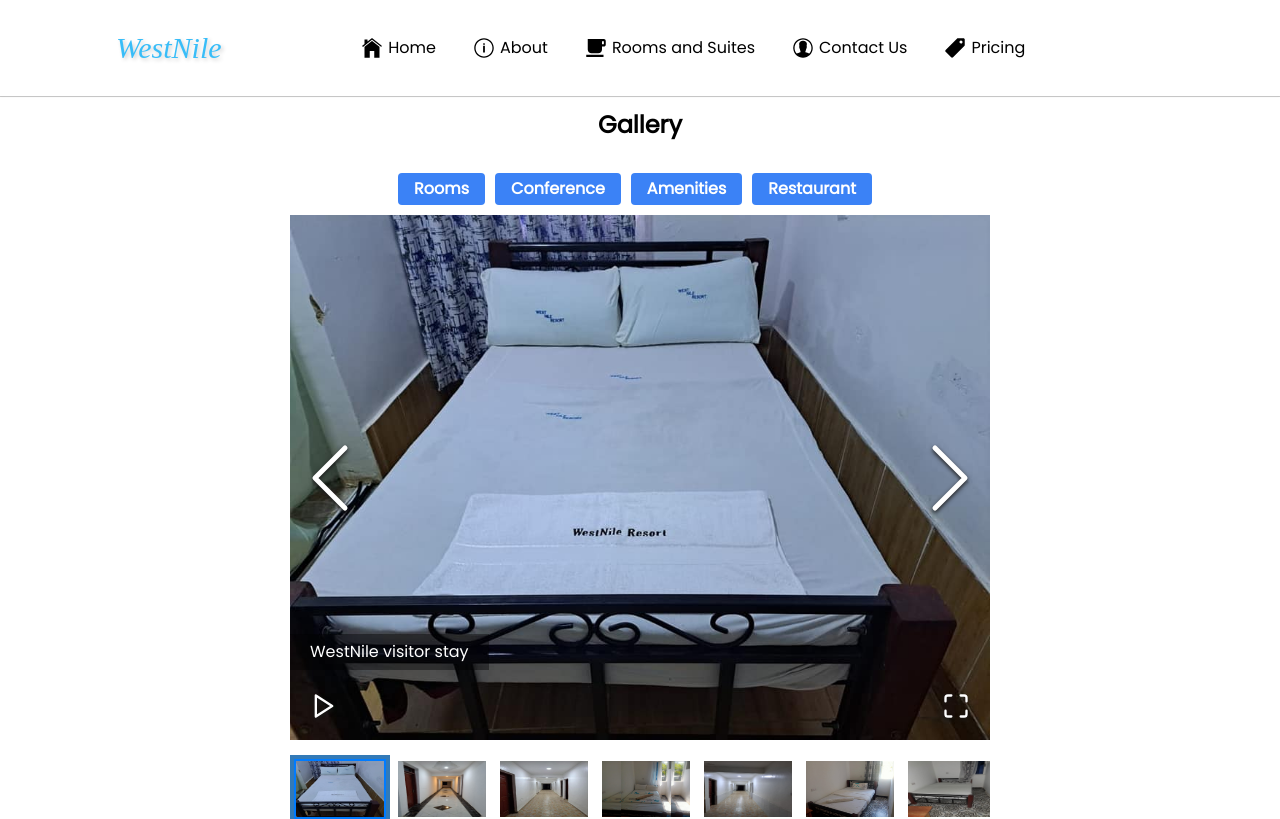
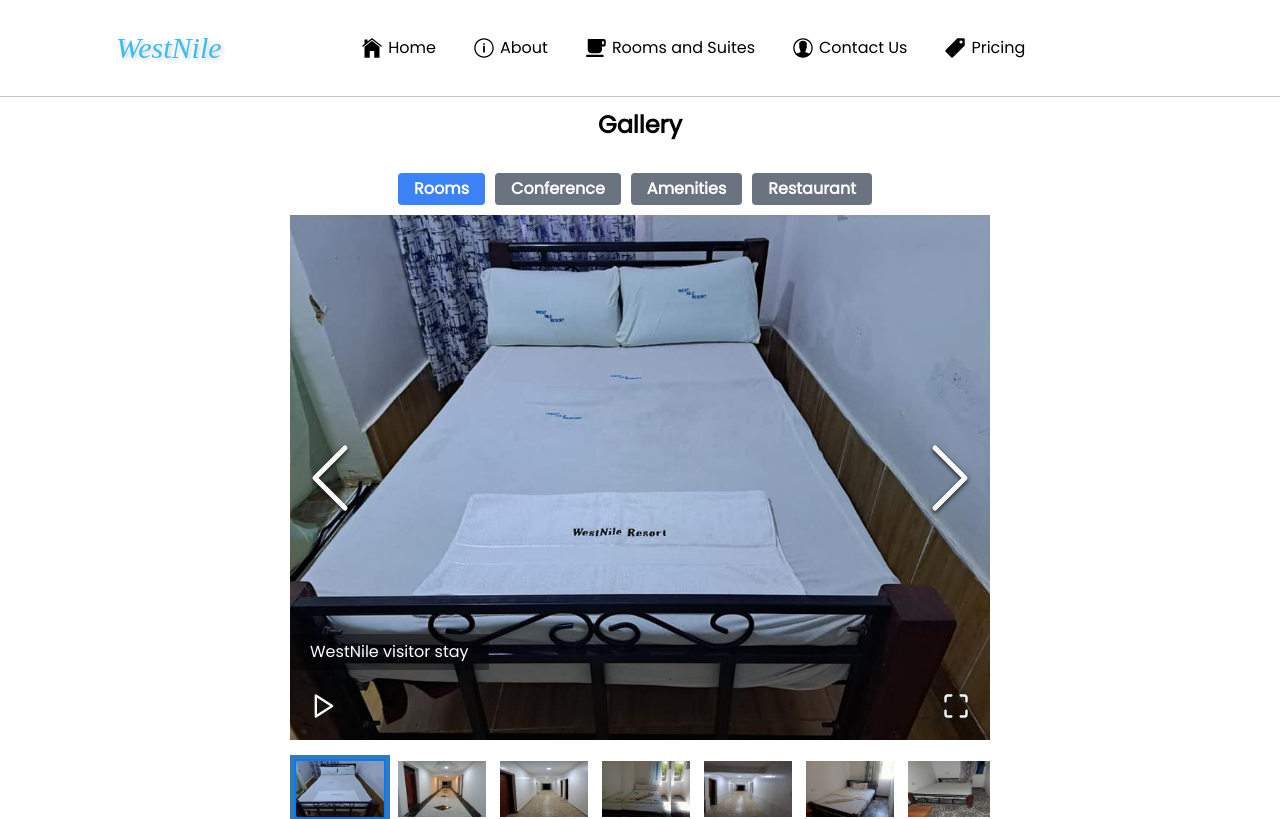
Before and after one commit to alvinkenyagah/weniresort.com-, a React (Vite) app: page /suites in a window 1280 px wide. Shown: the top 819 px of the page. Built offline with nearby package versions, Linux system fonts and the light colour scheme.

Commit message:
Add active category button color

```diff
--- a/src/pages/Gallery.jsx
+++ b/src/pages/Gallery.jsx
@@ -186,7 +186,6 @@ const Gallery = () => {
 
   ]
 
-  // State to manage selected category
   const [selectedCategory, setSelectedCategory] = useState(categories[0]);
 
   // Function to get images based on selected category
@@ -197,25 +196,30 @@ const Gallery = () => {
       case 'Conference':
         return conferenceImages;
       case 'Amenities':
-        return amenitiesImages ;
+        return amenitiesImages;
       case 'Restaurant':
-          return restaurantImages;
+        return restaurantImages;
       default:
         return [];
-
     }
   };
+
 
   return (
     <>
     <div>
       <h2 className="text-2xl font-bold mt-3 mb-8 text-center">Gallery</h2>
-      <div className='flex-item'>
-
-        {categories.map(category => (
-          <button key={category} onClick={() => setSelectedCategory(category)} className='category bg-blue-500 hover:bg-blue-700 text-white font-bold py-2 px-4 rounded'>{category}</button>
-        ))}
-      </div>
+      <div className="flex-item">
+          {categories.map(category => (
+            <button
+              key={category}
+              onClick={() => setSelectedCategory(category)}
+              className={`category ${selectedCategory === category ? 'bg-blue-500 hover:bg-blue-800' : 'bg-gray-500 hover:bg-gray-700'} text-white font-bold py-2 px-4 rounded`}
+            >
+              {category}
+            </button>
+          ))}
+        </div>
       <ImageGallery items={getImagesForCategory()} />
     </div>
 
```
